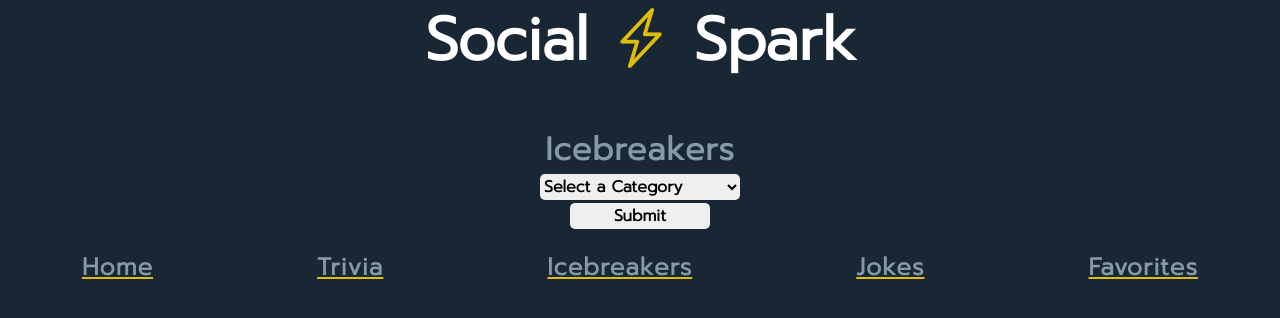
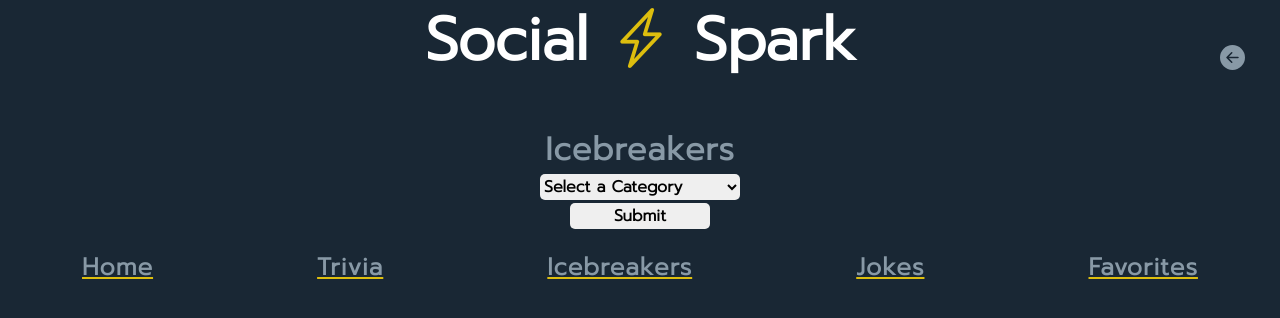
Before and after one commit to Logan-Alvarez/final-project, a React (Create React App) app: page /icebreakers in a window 1280 px wide. Shown: the top 318 px of the page. Built offline with nearby package versions, Linux system fonts and the light colour scheme; no server answers; a web font is replaced by a local one.

Commit message:
arrow button

```diff
--- a/package.json
+++ b/package.json
@@ -12,6 +12,7 @@
     "@types/react-dom": "^17.0.11",
     "@types/react-router-dom": "^5.3.3",
     "axios": "^0.25.0",
+    "dom": "^0.0.3",
     "express": "^4.17.2",
     "mongodb": "^4.3.1",
     "react": "^17.0.2",
@@ -20,6 +21,7 @@
     "react-modal": "^3.14.4",
     "react-router-dom": "^6.2.1",
     "react-scripts": "5.0.0",
+    "router": "^1.3.6",
     "typescript": "^4.5.5",
     "web-vitals": "^2.1.4"
   },
--- a/src/App.tsx
+++ b/src/App.tsx
@@ -1,7 +1,8 @@
 import React from "react";
-import logo from "./logo.svg";
+// import logo from "./logo.svg";
 import "./App.css";
 import Main from "./components/main";
+
 import { BrowserRouter as Router, Route, Routes, Link } from "react-router-dom";
 import { Icebreakers } from "./components/Icebreakers-Folder/Icebreakers";
 import { Trivia } from "./components/Trivia-Folder/Trivia";
--- a/src/components/Favorites-Folder/Favorites.tsx
+++ b/src/components/Favorites-Folder/Favorites.tsx
@@ -62,6 +62,18 @@ function Favorites() {
 
   return (
     <div className="Favorites">
+      <a className="back" href="/">
+        <svg
+          xmlns="http://www.w3.org/2000/svg"
+          width="25"
+          height="25"
+          fill="currentColor"
+          className="bi bi-arrow-left-circle-fill"
+          viewBox="0 0 16 16"
+        >
+          <path d="M8 0a8 8 0 1 0 0 16A8 8 0 0 0 8 0zm3.5 7.5a.5.5 0 0 1 0 1H5.707l2.147 2.146a.5.5 0 0 1-.708.708l-3-3a.5.5 0 0 1 0-.708l3-3a.5.5 0 1 1 .708.708L5.707 7.5H11.5z" />
+        </svg>
+      </a>
       {title === "" ? <h2>Favorites</h2> : <h2>Favorite - {title}</h2>}
       <div className="fav-buttons">
         <button onClick={hideTriviaAndJokes} className="fav-btn">
--- a/src/components/Icebreakers-Folder/Icebreakers.tsx
+++ b/src/components/Icebreakers-Folder/Icebreakers.tsx
@@ -63,6 +63,18 @@ export function Icebreakers() {
 
   return (
     <div className="Icebreakers">
+      <a className="back" href="/">
+        <svg
+          xmlns="http://www.w3.org/2000/svg"
+          width="25"
+          height="25"
+          fill="currentColor"
+          className="bi bi-arrow-left-circle-fill"
+          viewBox="0 0 16 16"
+        >
+          <path d="M8 0a8 8 0 1 0 0 16A8 8 0 0 0 8 0zm3.5 7.5a.5.5 0 0 1 0 1H5.707l2.147 2.146a.5.5 0 0 1-.708.708l-3-3a.5.5 0 0 1 0-.708l3-3a.5.5 0 1 1 .708.708L5.707 7.5H11.5z" />
+        </svg>
+      </a>
       <span id="icebreakerTitle">Icebreakers</span>
       <IcebreakerForm onSubmit={handleIcebreakerSubmit} />
       {category.length > 0 ? (
--- a/src/components/Jokes-Folder/Jokes.tsx
+++ b/src/components/Jokes-Folder/Jokes.tsx
@@ -20,6 +20,18 @@ export function Jokes() {
   console.log(jokes);
   return (
     <div className="Jokes">
+      <a className="back" href="/">
+        <svg
+          xmlns="http://www.w3.org/2000/svg"
+          width="25"
+          height="25"
+          fill="currentColor"
+          className="bi bi-arrow-left-circle-fill"
+          viewBox="0 0 16 16"
+        >
+          <path d="M8 0a8 8 0 1 0 0 16A8 8 0 0 0 8 0zm3.5 7.5a.5.5 0 0 1 0 1H5.707l2.147 2.146a.5.5 0 0 1-.708.708l-3-3a.5.5 0 0 1 0-.708l3-3a.5.5 0 1 1 .708.708L5.707 7.5H11.5z" />
+        </svg>
+      </a>
       <h1 className="joke-title">Jokes</h1>
       <JokesList jokes={jokes} />
       <button onClick={newJoke} className="smallButton">
--- a/src/components/Trivia-Folder/Trivia.tsx
+++ b/src/components/Trivia-Folder/Trivia.tsx
@@ -49,6 +49,18 @@ export function Trivia() {
 
   return (
     <div className="Trivia">
+      <a className="back" href="/">
+        <svg
+          xmlns="http://www.w3.org/2000/svg"
+          width="25"
+          height="25"
+          fill="currentColor"
+          className="bi bi-arrow-left-circle-fill"
+          viewBox="0 0 16 16"
+        >
+          <path d="M8 0a8 8 0 1 0 0 16A8 8 0 0 0 8 0zm3.5 7.5a.5.5 0 0 1 0 1H5.707l2.147 2.146a.5.5 0 0 1-.708.708l-3-3a.5.5 0 0 1 0-.708l3-3a.5.5 0 1 1 .708.708L5.707 7.5H11.5z" />
+        </svg>
+      </a>
       <h1 className="triviaTitle">Trivia</h1>
       <TriviaForm onSubmit={handleOnSubmit} />
       <section className="stats">
@@ -62,9 +74,8 @@ export function Trivia() {
         <button onClick={NewQuestion} className="smallButton">
           Next Question
         </button>
-        </div>
-        <Footer />
-
+      </div>
+      <Footer />
     </div>
   );
 }
```
Also changed, not shown: 1 other file (tests, documents, lock files or other folders).
